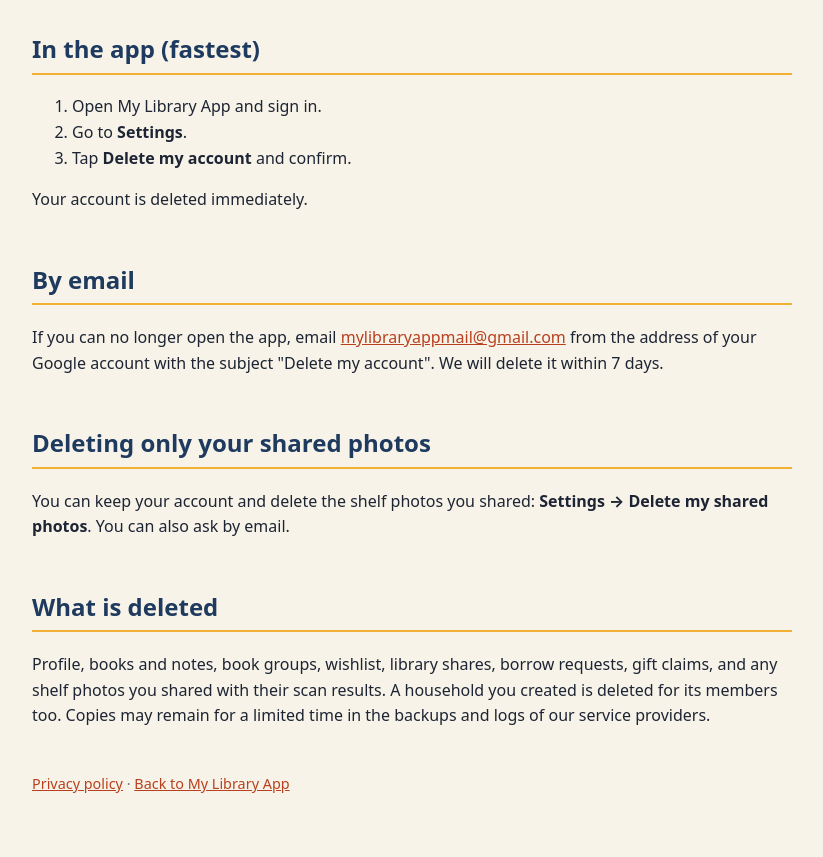
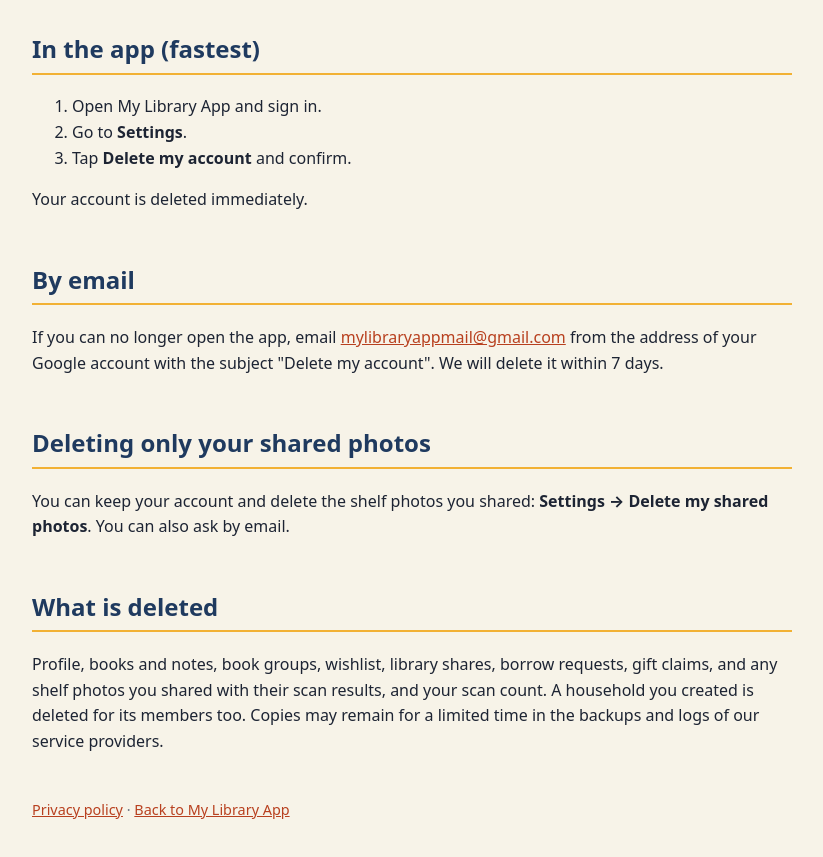
Before and after one commit to danielabayev/Library_welcome, a plain HTML site: page delete-account.html in a window 1280 px wide. Shown: the part 101-958 px from the top of the page, without its empty margins (228-1051 px from the left). Drawn offline with Linux system fonts and the light colour scheme.

Commit message:
Privacy: describe the test-period scan count
Co-Authored-By: Claude Sonnet 5.5 <noreply@anthropic.com>

```diff
--- a/delete-account.html
+++ b/delete-account.html
@@ -11,6 +11,6 @@
 <h2>Deleting only your shared photos</h2>
 <p>You can keep your account and delete the shelf photos you shared: <strong>Settings &rarr; Delete my shared photos</strong>. You can also ask by email.</p>
 <h2>What is deleted</h2>
-<p>Profile, books and notes, book groups, wishlist, library shares, borrow requests, gift claims, and any shelf photos you shared with their scan results. A household you created is deleted for its members too. Copies may remain for a limited time in the backups and logs of our service providers.</p>
+<p>Profile, books and notes, book groups, wishlist, library shares, borrow requests, gift claims, and any shelf photos you shared with their scan results, and your scan count. A household you created is deleted for its members too. Copies may remain for a limited time in the backups and logs of our service providers.</p>
 <footer><a href="privacy.html">Privacy policy</a> &middot; <a href="support.html">Back to My Library App</a></footer>
 </main></body></html>
```
Also changed, not shown: privacy.html (+1 -0 lines).
